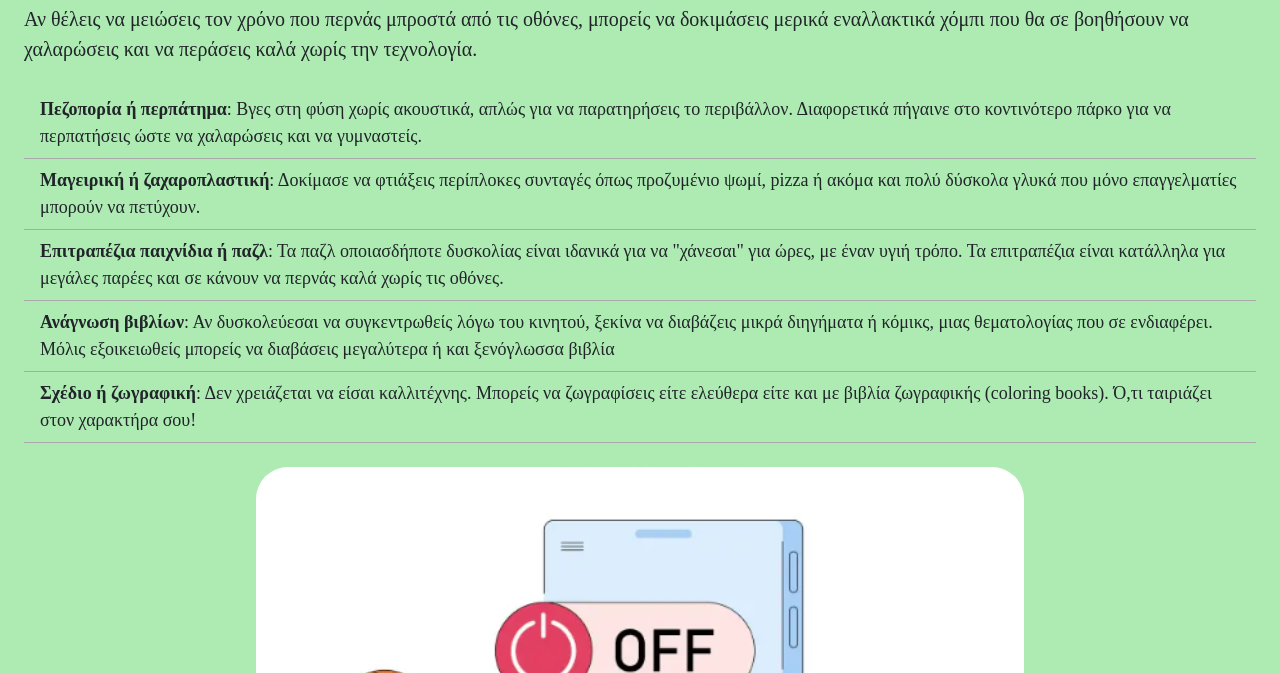
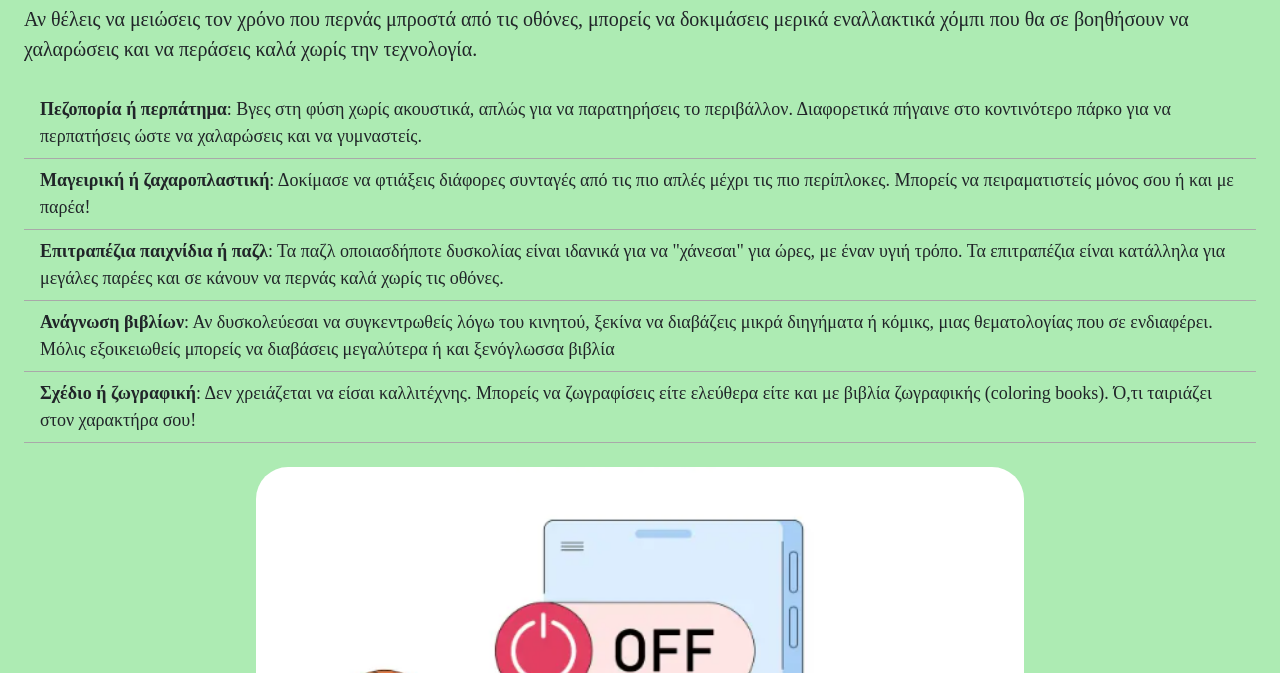
Before and after one commit to ZoeBa10/It-Takes-4, a plain HTML site: page alternative-hobbies.html in a window 1280 px wide. Shown: the part 127-800 px from the top of the page. Drawn offline with nearby package versions, Linux system fonts and the light colour scheme.

Commit message:
Update alternative-hobbies.html

```diff
--- a/alternative-hobbies.html
+++ b/alternative-hobbies.html
@@ -64,8 +64,8 @@
       </li>
       <li class="list-group-item">
         <strong>Μαγειρική ή ζαχαροπλαστική</strong>: Δοκίμασε να φτιάξεις
-        περίπλοκες συνταγές όπως προζυμένιο ψωμί, pizza ή ακόμα και πολύ δύσκολα
-        γλυκά που μόνο επαγγελματίες μπορούν να πετύχουν.
+        διάφορες συνταγές από τις πιο απλές μέχρι τις πιο περίπλοκες. Μπορείς να
+        πειραματιστείς μόνος σου ή και με παρέα!
       </li>
       <li class="list-group-item">
         <strong>Επιτραπέζια παιχνίδια ή παζλ</strong>: Τα παζλ οποιασδήποτε
```
